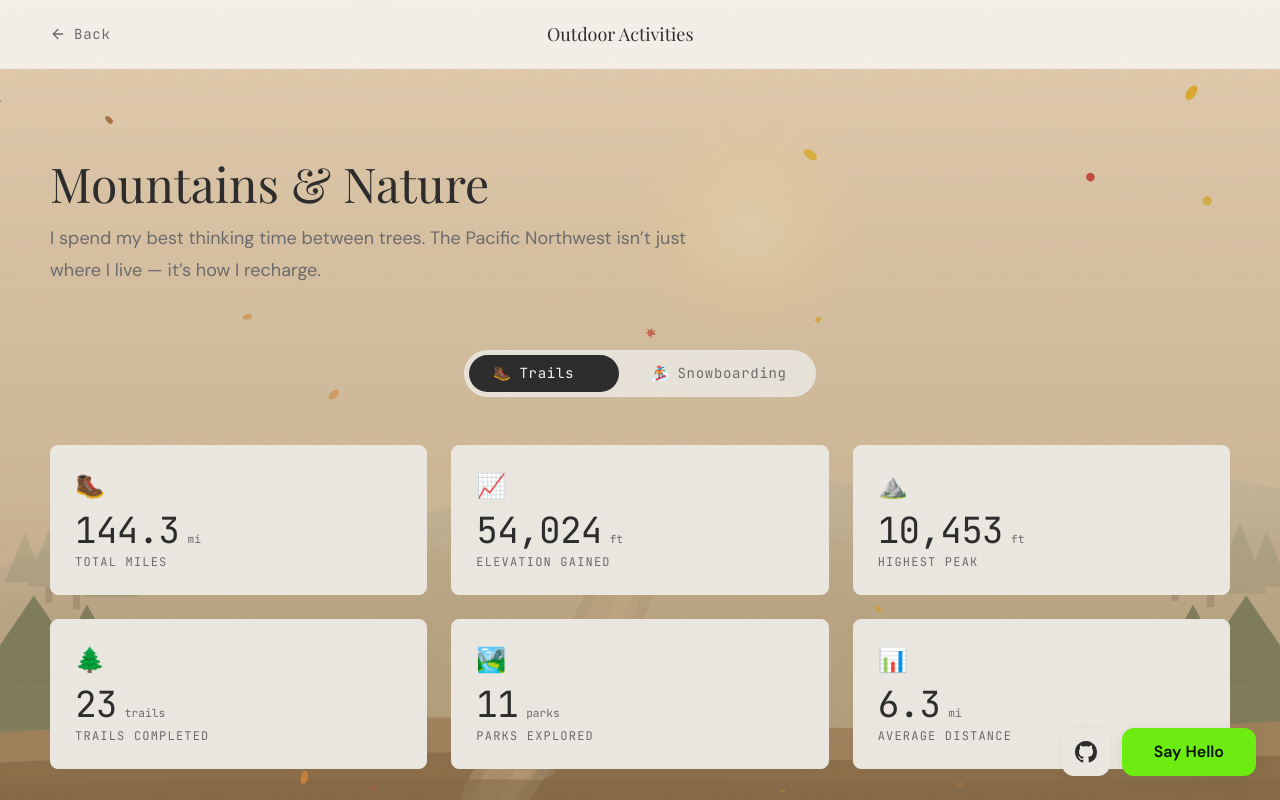
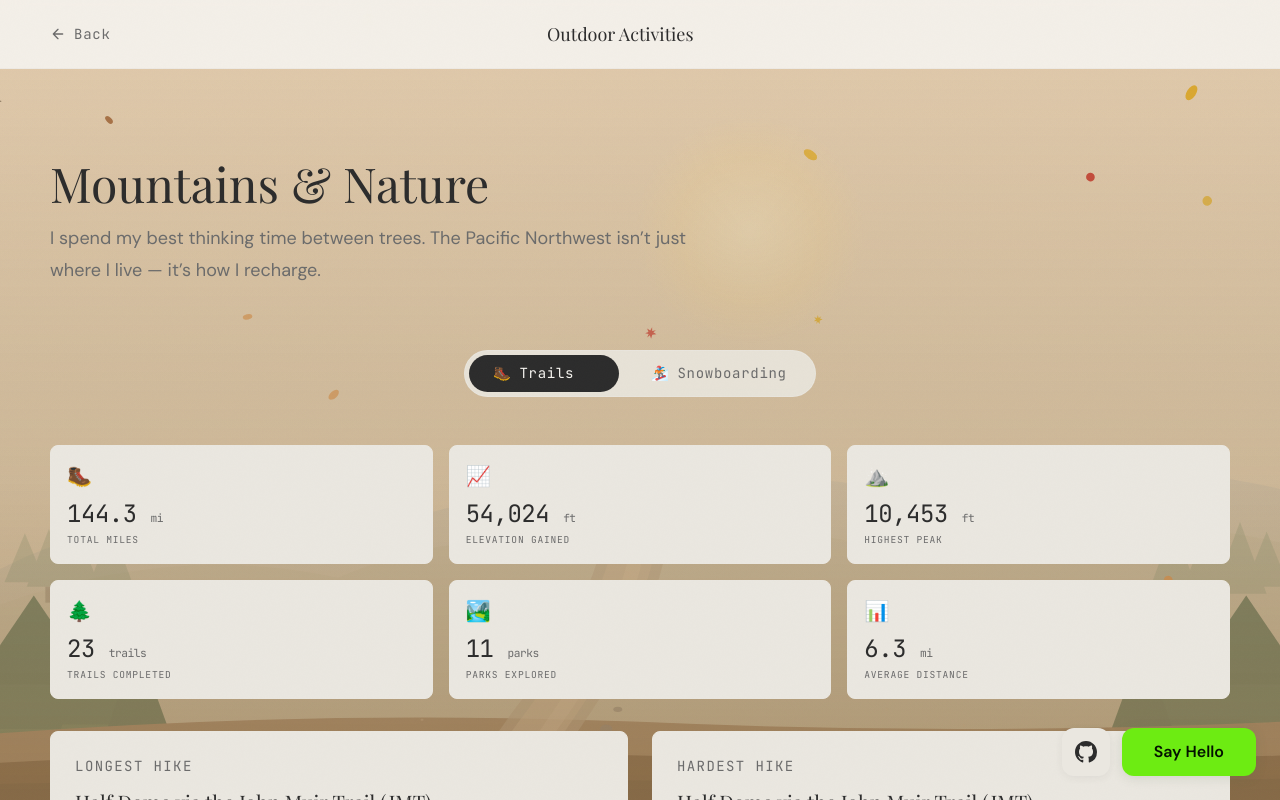
Before and after one commit to jainil04/jainil-chauhan-devfolio, a Next.js app: page /outdoor-activities in a window 1280 px wide. Built offline with nearby package versions, Linux system fonts and the light colour scheme; a web font is replaced by a local one.

Commit message:
[PATCH] Adjust styling in StatsPanel for improved layout and readability

```diff
--- a/src/components/StatsPanel.tsx
+++ b/src/components/StatsPanel.tsx
@@ -57,7 +57,7 @@ export default function StatsPanel({ stats, className = "" }: StatsPanelProps) {
   return (
     <div className={className}>
       {/* Main Stats Grid */}
-      <div className="grid grid-cols-2 md:grid-cols-3 gap-6 mb-8">
+      <div className="grid grid-cols-2 md:grid-cols-3 gap-4 mb-8">
         {statItems.map((stat, index) => (
           <motion.div
             key={stat.label}
@@ -71,47 +71,42 @@ export default function StatsPanel({ stats, className = "" }: StatsPanelProps) {
             className="relative"
           >
             <div
-              className="flex flex-col p-6 rounded-lg"
+              className="flex flex-col p-4 rounded-lg"
               style={{
                 background: "var(--card)",
                 border: "1px solid var(--border)",
               }}
             >
               <span
-                className="text-2xl mb-2"
+                className="text-xl mb-2 block"
                 role="img"
                 aria-label={stat.label}
               >
                 {stat.icon}
               </span>
-              <div className="flex items-baseline gap-2 mb-1">
-                <span
-                  className="text-3xl md:text-4xl font-light"
+              <div
+                className="text-xl md:text-2xl font-light mb-1"
                 style={{
                   fontFamily: "var(--font-mono)",
                   color: "var(--foreground)",
                   letterSpacing: "-0.02em",
                 }}
               >
-                  {stat.value}
-                </span>
-                <span
-                  className="text-sm"
+                {stat.value} <span
                   style={{
                     color: "var(--muted-foreground)",
                     fontFamily: "var(--font-mono)",
                     fontSize: "0.7rem",
                   }}
-                >
-                  {stat.unit}
-                </span>
+                >{stat.unit}</span>
               </div>
               <p
                 className="text-xs uppercase tracking-wider"
                 style={{
                   color: "var(--muted-foreground)",
                   fontFamily: "var(--font-mono)",
-                  letterSpacing: "0.1em",
+                  letterSpacing: "0.08em",
+                  fontSize: "0.6rem",
                 }}
               >
                 {stat.label}
```
Lines whose indentation alone changed are shown as unchanged.
